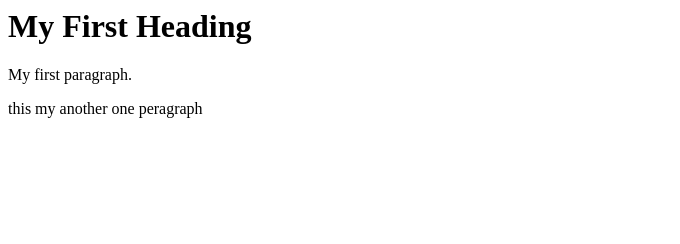
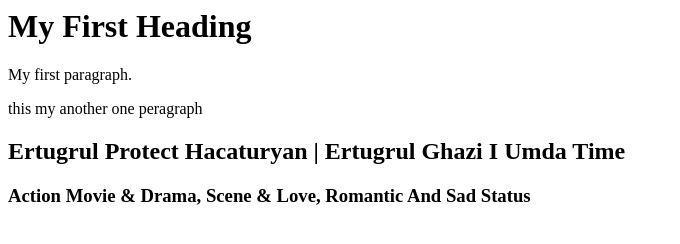
Before and after one commit to jahidulsunny/new-project, a plain HTML site: page index.html in a window 1280 px wide. Shown: the whole page, without its empty margins (0-680 px from the left). Drawn offline with Linux system fonts and the light colour scheme.

Commit message:
Added two line on h2 and h3 coded

```diff
--- a/index.html
+++ b/index.html
@@ -4,6 +4,7 @@
 <h1>My First Heading</h1>
 <p>My first paragraph.</p>
 <p1>this my another one peragraph</p1>
-
+<h2>Ertugrul Protect Hacaturyan | Ertugrul Ghazi I Umda Time</h2>
+<h3>Action Movie & Drama, Scene & Love, Romantic And Sad Status</h3>
 </body>
 </html>
```
